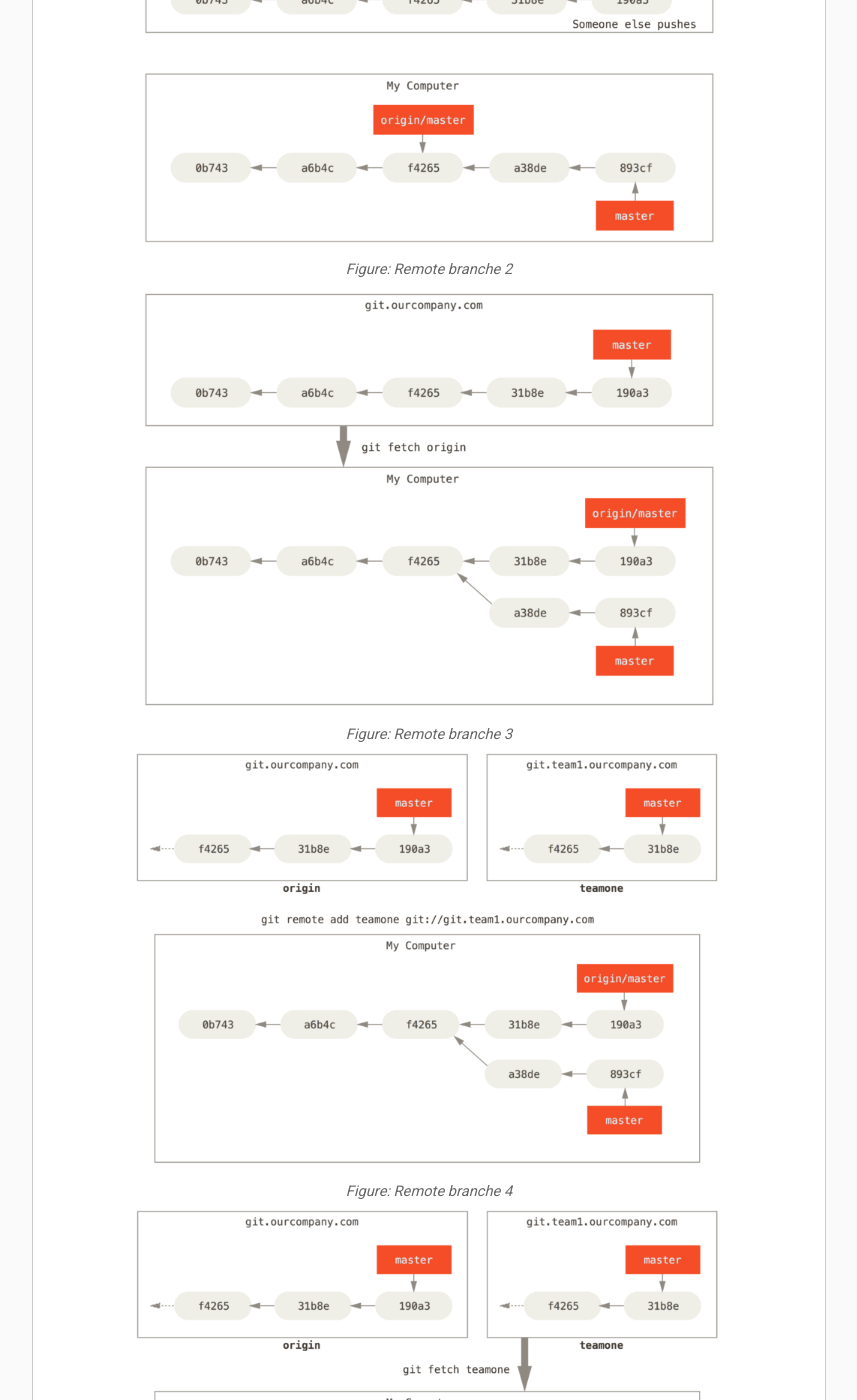
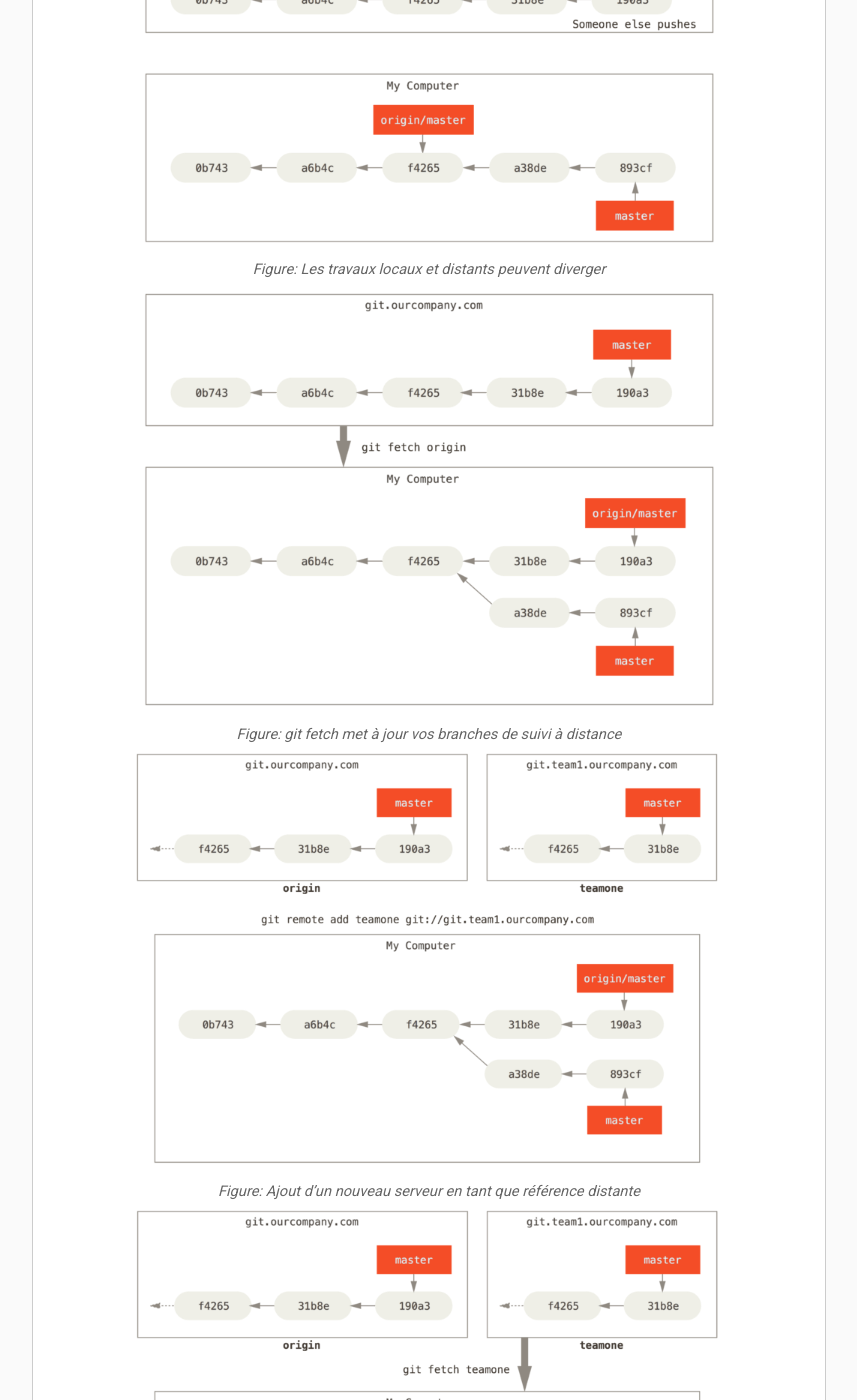
Before and after one commit to labs-web/rappel-niveau2, a Jekyll site: the page built from docs/git-Les-branches-avec-Git/Branches-de-suivi-à-distance/Branches-de-suivi-à-distance.md, in a window 1280 px wide and 1400 px high, scrolled down 824 px. Shown: the whole window, without its empty margins (211-1068 px from the left). Built offline with Jekyll 4.4.1, drawn with Linux system fonts in a browser that asks for light colours; our own code applies the rules of GitHub Pages for plain Markdown files; some of the changed text lies outside the part shown.

Commit message:
suivi a distance

```diff
--- a/docs/git-Les-branches-avec-Git/Branches-de-suivi-à-distance/Branches-de-suivi-à-distance.md
+++ b/docs/git-Les-branches-avec-Git/Branches-de-suivi-à-distance/Branches-de-suivi-à-distance.md
@@ -11,18 +11,18 @@ order: 235
 ## Branches de suivi à distance
 
 ![remote branche 1](./images/remote-branches-1.png){:width="600px" }
-*Figure: Remote branche 1*
+*Figure: Dépôts distant et local après un clonage*
 <!-- new slide -->
 ![remote branche 2](./images/remote-branches-2.png){:width="600px" }
-*Figure: Remote branche 2*
+*Figure: Les travaux locaux et distants peuvent diverger*
 <!-- new slide -->
 ![remote branche 3](./images/remote-branches-3.png){:width="600px" }
-*Figure: Remote branche 3*
+*Figure: git fetch met à jour vos branches de suivi à distance*
 <!-- new slide -->
 ![remote branche 4](./images/remote-branches-4.png){:width="600px" }
-*Figure: Remote branche 4*
+*Figure: Ajout d’un nouveau serveur en tant que référence distante*
 <!-- new slide -->
 ![remote branche 5](./images/remote-branches-5.png){:width="600px" }
-*Figure: Remote branche 5*
+*Figure: Branche de suivi à distance teamone/master*
 
 <!-- new slide -->
```
